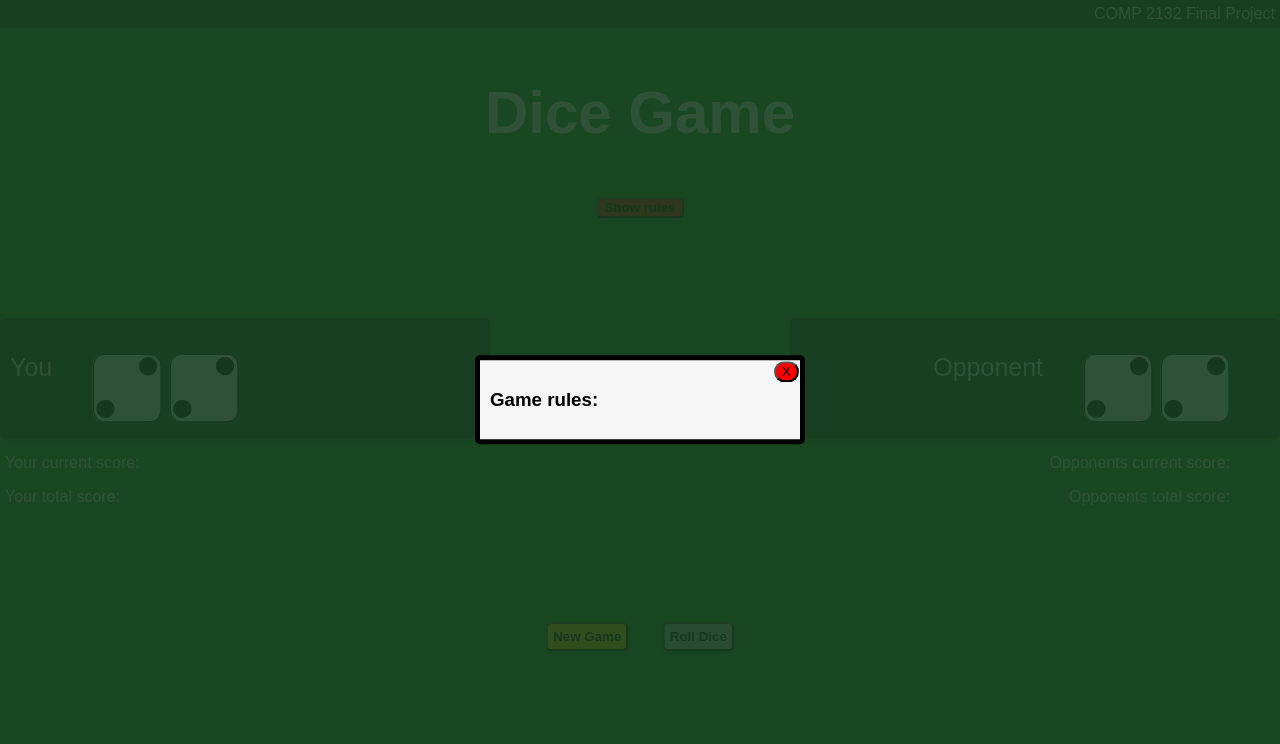
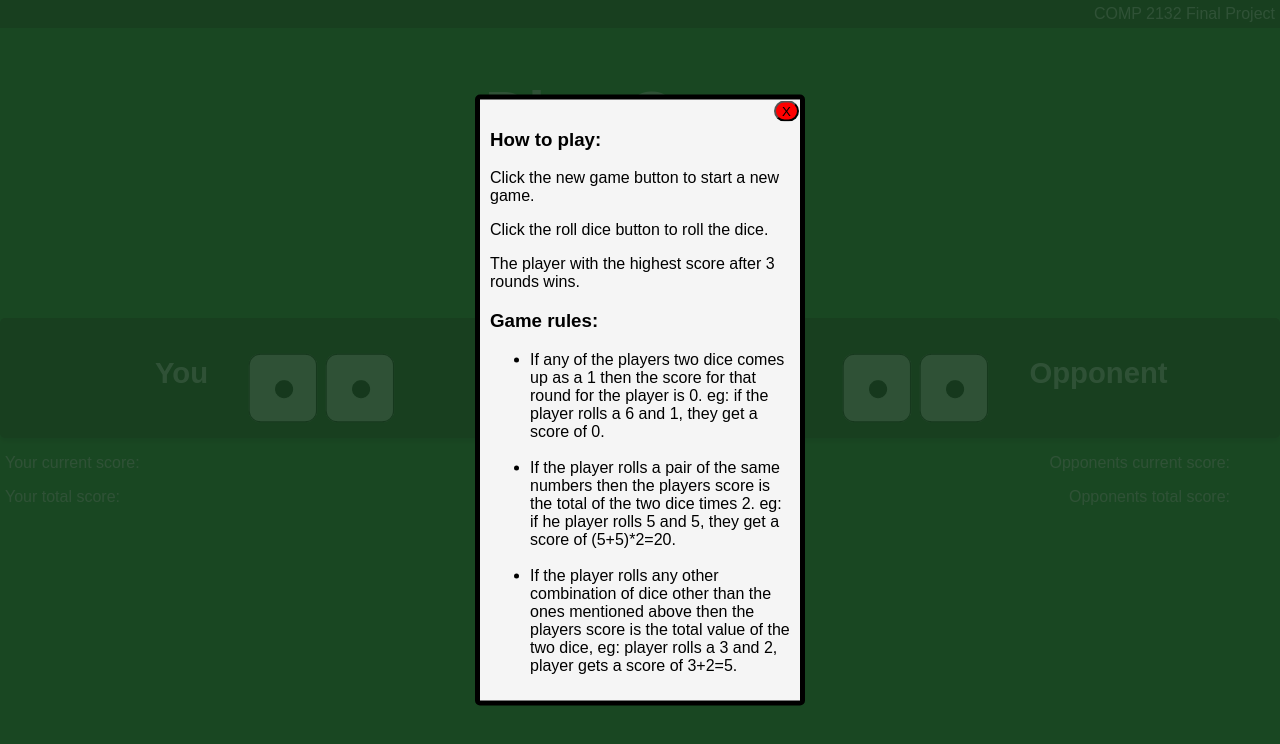
Before and after one commit to bhail300/blen_haile_COMP2132_final_project, a plain HTML site: page index.html in a window 1280 px wide. Both pictures are taken after a click on the button "Show rules". Drawn offline with Linux system fonts and the light colour scheme.

Commit message:
Made minimal changes
Decreased time that popup takes to appear and disappear when show rules button is clicked.

```diff
--- a/index.html
+++ b/index.html
@@ -1,5 +1,5 @@
 <!DOCTYPE html>
-<html>
+<html lang="en">
     <head>
         <title>COMP 2132 Final Project</title>
         <link href="styles/styles.css" rel="stylesheet" type="text/css">
@@ -7,16 +7,30 @@
         <script src="scripts/scripts.js" defer="defer"></script>
     </head>
     <body>
+        <main>
 
                 <section id="rule-box">
                    <div id="game-rule">
+                        <h3>How to play:</h3>
+                        <p>Click the new game button to start a new game.  </p>
+                        <p>Click the roll dice button to roll the dice.</p>
+                        <p>The player with the highest score after 3 rounds wins.</p>
                         <h3>Game rules:</h3>
-               <p></p>
+                        <ul>
+                             <li>If any of the players two dice comes up as a 1 then the score for that round for the player
+                             is 0. eg: if the player rolls a 6 and 1, they get a score of 0.</li>
+                             <br>
+                             <li>If the player rolls a pair of the same numbers then the players score is the total of the
+                             two dice times 2. eg: if he player rolls 5 and 5, they get a score of (5+5)*2=20.</li>
+                             <br>
+                             <li>If the player rolls any other combination of dice other than the ones mentioned above
+                             then the players score is the total value of the two dice, eg: player rolls a 3 and 2, player
+                             gets a score of 3+2=5.</li>
+                        </ul>
                         <button id="close-rule">X</button>
                    </div>
                 </section>
 
-      <main>
             <header>
                 COMP 2132 Final Project
             </header>
@@ -30,19 +44,21 @@
 
                  <section id="game-box">
                     <div id="left" class="column">
-                         <p>You</p>
+                         <h3>You</h3>
                          <figure>
-                             <img src="images/dice2.png" alt="dice-face-1" width="70" height="70">
-                             <img src="images/dice2.png" alt="dice-face-1" width="70" height="70">
+                             <img src="images/dice1.png" alt="dice-face-1" width="70" height="70">
+                             <img src="images/dice1.png" alt="dice-face-1" width="70" height="70">
                          </figure>
                     </div>
 
                     <div id="right" class="column">
-                        <p>Opponent</p>
+                        <div id="img-box2">
                         <figure>
-                            <img src="images/dice2.png" alt="dice-face-1" width="70" height="70">
-                            <img src="images/dice2.png" alt="dice-face-1" width="70" height="70">
+                            <img src="images/dice1.png" alt="dice-face-1" width="70" height="70">
+                            <img src="images/dice1.png" alt="dice-face-1" width="70" height="70">
                         </figure>
+                        </div>
+                        <h3>Opponent</h3>
                     </div>
                 </section>
 
@@ -67,6 +83,5 @@
 
             </article>
         </main>
-
     </body>
 </html>
--- a/scripts/scripts.js
+++ b/scripts/scripts.js
@@ -7,12 +7,12 @@ rule_box.style.display = "none";
 
 $(rule_btn).click(function(){
    setTimeout( function(){
-     $(rule_box).fadeIn(900);
+     $(rule_box).fadeIn(500);
     });
 });
 
 $(close_rule).click(function(){
     setTimeout( function(){
-      $(rule_box).fadeOut(900);
+      $(rule_box).fadeOut(500);
      });
  });
--- a/styles/styles.scss
+++ b/styles/styles.scss
@@ -1,3 +1,4 @@
+/*Document styling*/
 body {
     background-color: #239936;
     font-family: Arial, Helvetica, sans-serif;
@@ -33,14 +34,14 @@ h2{
 }
 
 
-/*Dice container*/
+/*Game container*/
 #game-box{
     display: flex;
     flex-flow:row wrap;
 }
 
 .column{
-    flex:1 1 200px;
+    flex:1 1 300px;
     background-color: #184517;
     border-radius: 5px;
     font-size: 25px;
@@ -51,22 +52,23 @@ h2{
 
 #left{
     display: flex;
-    text-align: left;
+    justify-content: center;
     height: 100px;
     background: #184517;
     box-shadow: 0px 4px 4px rgba(0, 0, 0, 0.25);
     border-radius: 5px;
-    margin-right: 300px;
+    margin-right: 100px;
 }
 
 #right{
     display: flex;
-    justify-content: end;
+    justify-content: center;
     height: 100px;
     background: #184517;
     box-shadow: 0px 4px 4px rgba(0, 0, 0, 0.25);
     border-radius: 5px;
 }
+
 
 /*Score container*/
 #score-box{
@@ -112,7 +114,7 @@ h2{
     box-shadow: 0px 4px 4px rgba(0, 0, 0, 0.25);
 }
 
-/*Pop up css*/
+/*Rules pop-up*/
 #rule-box{
     background-color: rgba(25, 63, 33, 0.9);
     position:fixed;
```
Also changed, not shown: styles/styles.css. Lines whose indentation alone changed are shown as unchanged.
